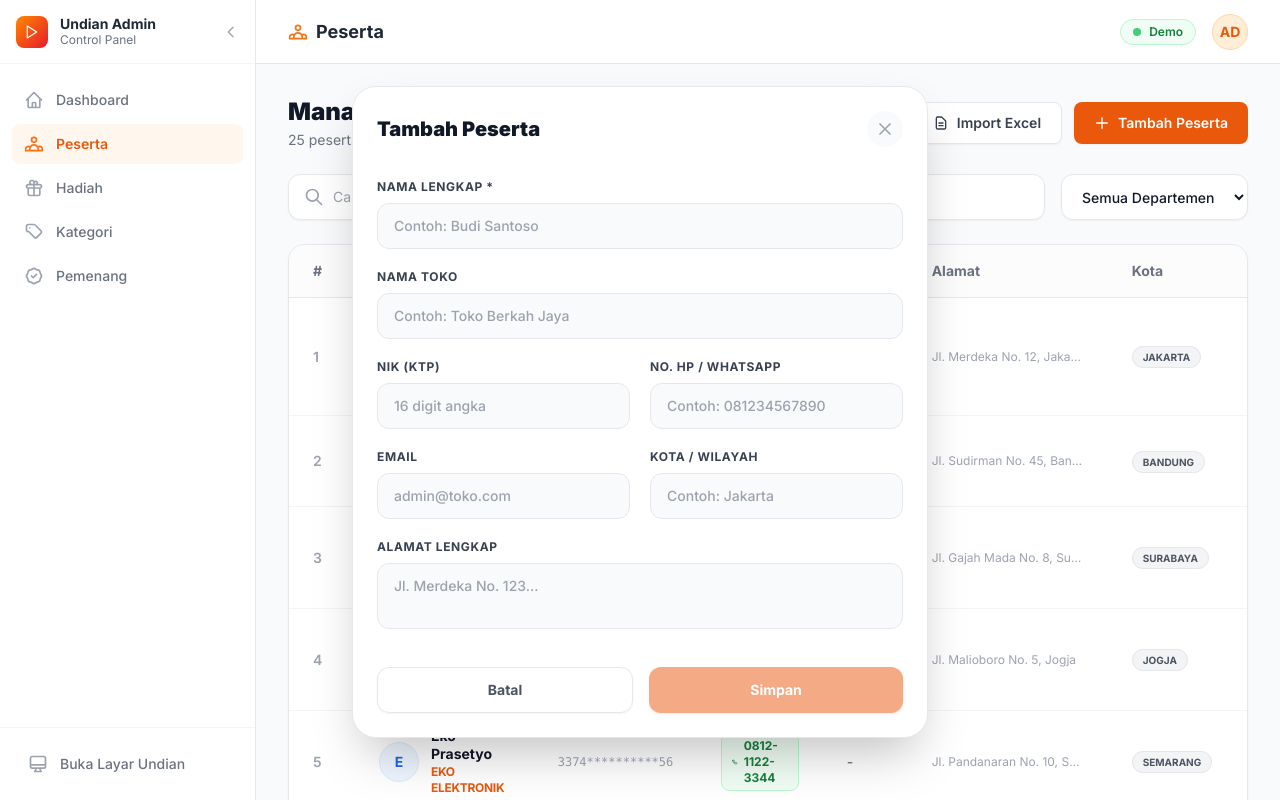
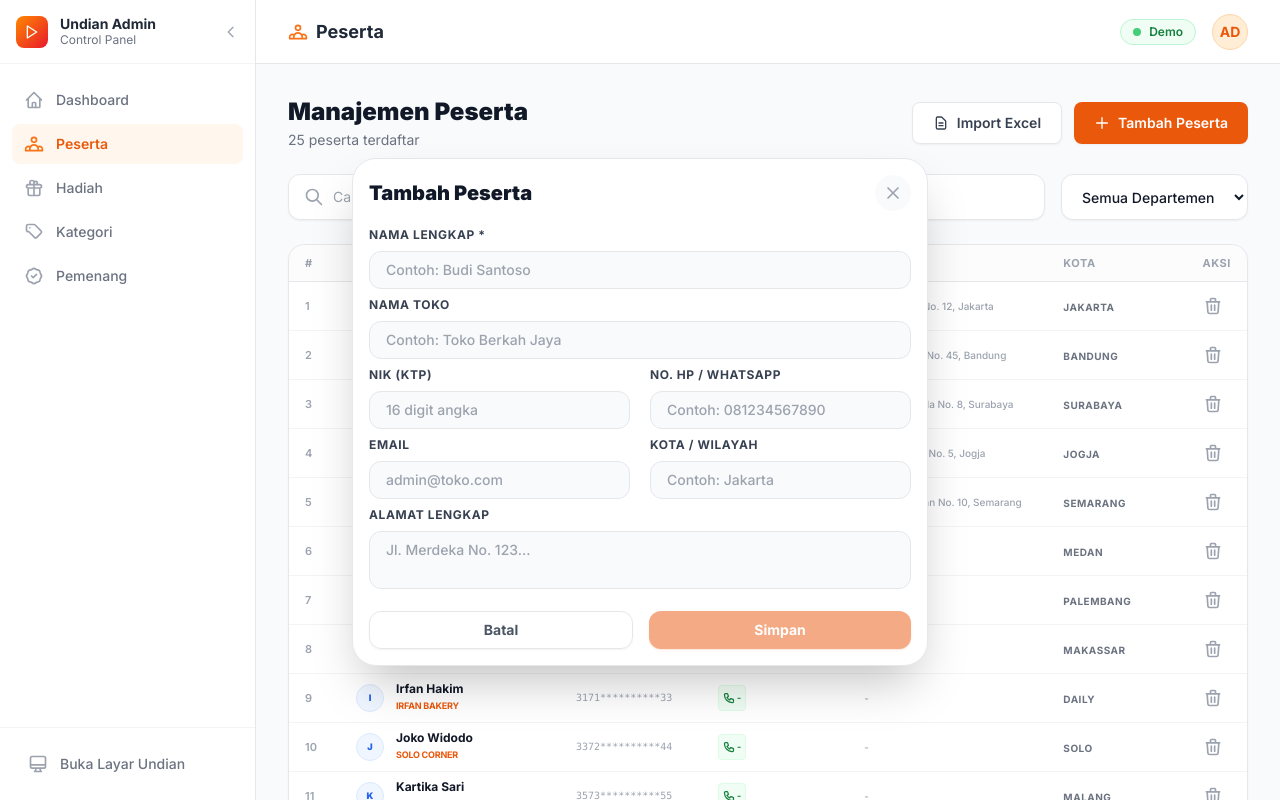
Before and after one commit to yogasara22/frontend-undian-app, a Next.js app: page /dashboard/participants in a window 1280 px wide. Both pictures are taken after a click on the button "Tambah Peserta". Built offline with nearby package versions, Linux system fonts and the light colour scheme.

Commit message:
fix: resize create modal and data table

```diff
--- a/app/dashboard/participants/page.tsx
+++ b/app/dashboard/participants/page.tsx
@@ -100,7 +100,7 @@ export default function ParticipantsPage() {
       </div>
 
       {importMsg && (
-        <div className="px-5 py-4 rounded-xl bg-green-50 border border-green-200 text-green-700 font-semibold shadow-sm text-sm">
+        <div className="px-3 py-1.5 rounded-lg bg-green-50 border border-green-200 text-green-700 text-xs font-bold whitespace-nowrap inline-flex items-center gap-1.5 shadow-sm">
           {importMsg}
         </div>
       )}
@@ -137,61 +137,59 @@ export default function ParticipantsPage() {
           <table className="w-full text-sm min-w-[800px] md:min-w-full">
             <thead>
               <tr className="border-b border-gray-200 bg-gray-50/50">
-              <th className="text-left px-6 py-4 text-gray-500 font-bold">#</th>
-              <th className="text-left px-6 py-4 text-gray-500 font-bold w-[250px]">Nama & Toko</th>
-              <th className="text-left px-6 py-4 text-gray-500 font-bold">NIK</th>
-              <th className="text-left px-6 py-4 text-gray-500 font-bold">No. HP</th>
-              <th className="text-left px-6 py-4 text-gray-500 font-bold hidden md:table-cell">Email</th>
-              <th className="text-left px-6 py-4 text-gray-500 font-bold hidden lg:table-cell">Alamat</th>
-              <th className="text-left px-6 py-4 text-gray-500 font-bold hidden sm:table-cell">Kota</th>
-              <th className="text-right px-6 py-4 text-gray-500 font-bold">Aksi</th>
+                <th className="text-left px-4 py-2 text-gray-400 font-bold text-[11px] uppercase tracking-wider">#</th>
+                <th className="text-left px-4 py-2 text-gray-400 font-bold text-[11px] uppercase tracking-wider w-[220px]">Nama & Toko</th>
+                <th className="text-left px-4 py-2 text-gray-400 font-bold text-[11px] uppercase tracking-wider">NIK</th>
+                <th className="text-left px-4 py-2 text-gray-400 font-bold text-[11px] uppercase tracking-wider">No. HP</th>
+                <th className="text-left px-4 py-2 text-gray-400 font-bold text-[11px] uppercase tracking-wider hidden lg:table-cell">Alamat</th>
+                <th className="text-left px-4 py-2 text-gray-400 font-bold text-[11px] uppercase tracking-wider hidden sm:table-cell">Kota</th>
+                <th className="text-right px-4 py-2 text-gray-400 font-bold text-[11px] uppercase tracking-wider">Aksi</th>
               </tr>
             </thead>
             <tbody>
               {filtered.length === 0 ? (
                 <tr>
-                <td colSpan={5} className="px-6 py-12 text-center text-gray-400 font-medium bg-gray-50/30">
+                  <td colSpan={8} className="px-6 py-12 text-center text-gray-400 font-medium bg-gray-50/30">
                     Tidak ada peserta ditemukan
                   </td>
                 </tr>
               ) : (
                 filtered.map((p, i) => (
                   <tr key={p.id} className="border-b border-gray-100 last:border-0 hover:bg-gray-50 transition-colors">
-                  <td className="px-6 py-4 text-gray-400 font-semibold">{i + 1}</td>
-                  <td className="px-6 py-4">
+                    <td className="px-4 py-1.5 text-gray-400 font-semibold text-[11px]">{i + 1}</td>
+                    <td className="px-4 py-1.5">
                       <div className="flex items-center gap-3">
-                      <div className="w-10 h-10 rounded-full bg-blue-50 border border-blue-100 flex items-center justify-center text-blue-600 text-sm font-bold flex-shrink-0">
+                        <div className="w-7 h-7 rounded-full bg-blue-50 border border-blue-100 flex items-center justify-center text-blue-600 text-[9px] font-black flex-shrink-0">
                           {p.name.charAt(0)}
                         </div>
                         <div>
-                        <div className="text-gray-900 font-bold leading-tight">{p.name}</div>
+                          <div className="text-gray-900 font-bold leading-tight text-xs">{p.name}</div>
                           {p.shopName && (
-                          <div className="text-orange-600 text-xs font-bold uppercase mt-0.5 tracking-tight">{p.shopName}</div>
+                            <div className="text-orange-600 text-[9px] font-bold uppercase tracking-tight">{p.shopName}</div>
                           )}
                         </div>
                       </div>
                     </td>
-                  <td className="px-6 py-4 font-mono text-xs text-gray-400">
+                    <td className="px-4 py-1.5 font-mono text-[10px] text-gray-400">
                       {p.ktpNumber || '-'}
                     </td>
-                  <td className="px-6 py-4">
-                    <span className="inline-flex items-center gap-1.5 px-2.5 py-1 rounded-lg bg-green-50 text-green-700 border border-green-200 text-xs font-bold">
+                    <td className="px-4 py-1.5 whitespace-nowrap">
+                      <span className="inline-flex items-center gap-0.5 px-1 py-0.5 rounded bg-green-50 text-green-700 border border-green-100 text-[9px] font-bold">
                         <svg className="w-3 h-3" fill="none" viewBox="0 0 24 24" stroke="currentColor">
                           <path strokeLinecap="round" strokeLinejoin="round" strokeWidth={2.5} d="M3 5a2 2 0 012-2h3.28a1 1 0 01.948.684l1.498 4.493a1 1 0 01-.502 1.21l-2.257 1.13a11.042 11.042 0 005.516 5.516l1.13-2.257a1 1 0 011.21-.502l4.493 1.498a1 1 0 01.684.949V19a2 2 0 01-2 2h-1C9.716 21 3 14.284 3 6V5z" />
                         </svg>
                         {p.phoneNumber || '-'}
                       </span>
                     </td>
-                  <td className="px-6 py-4 text-gray-500 font-medium hidden md:table-cell truncate max-w-[150px]">{p.email || '-'}</td>
-                  <td className="px-6 py-4 text-gray-400 text-xs hidden lg:table-cell truncate max-w-[200px]" title={p.address}>
+                    <td className="px-4 py-1.5 text-gray-400 text-[10px] font-medium hidden lg:table-cell truncate max-w-[180px]" title={p.address}>
                       {p.address || '-'}
                     </td>
-                  <td className="px-6 py-4 hidden sm:table-cell">
-                    <span className="px-2.5 py-1 text-[10px] rounded-full bg-gray-100 text-gray-600 border border-gray-200 font-bold uppercase">
+                    <td className="px-4 py-1.5 hidden sm:table-cell">
+                      <span className="text-[10px] font-bold text-gray-500 uppercase tracking-wider">
                         {p.department || 'General'}
                       </span>
                     </td>
-                  <td className="px-6 py-4 text-right">
+                    <td className="px-4 py-1.5 text-right">
                       <button
                         onClick={() => handleDelete(p.id)}
                         className="text-gray-400 hover:text-red-500 hover:bg-red-50 p-2 rounded-lg transition-colors inline-block"
@@ -214,8 +212,8 @@ export default function ParticipantsPage() {
       {/* Add Modal */}
       {showAddModal && (
         <div className="fixed inset-0 flex items-center justify-center z-[100] p-4">
-          <div className="bg-white border border-gray-200 rounded-3xl p-6 w-full max-w-xl shadow-2xl relative overflow-y-auto max-h-[90vh]">
-            <div className="flex items-center justify-between mb-8">
+          <div className="bg-white border border-gray-200 rounded-3xl p-4 w-full max-w-xl shadow-2xl relative overflow-y-auto max-h-[90vh]">
+            <div className="flex items-center justify-between mb-4">
               <h3 className="text-gray-900 font-black text-xl">Tambah Peserta</h3>
               <button onClick={() => setShowAddModal(false)} className="text-gray-400 hover:text-gray-700 bg-gray-50 hover:bg-gray-100 p-2 rounded-full transition-colors">
                 <svg className="w-5 h-5" fill="none" viewBox="0 0 24 24" stroke="currentColor">
@@ -223,7 +221,7 @@ export default function ParticipantsPage() {
                 </svg>
               </button>
             </div>
-            <div className="grid grid-cols-1 md:grid-cols-2 gap-5">
+            <div className="grid grid-cols-1 md:grid-cols-2 gap-x-5 gap-y-2">
               <div className="md:col-span-2">
                 <label className="text-gray-700 text-xs font-bold uppercase tracking-wider mb-2 block">Nama Lengkap *</label>
                 <input
@@ -231,7 +229,7 @@ export default function ParticipantsPage() {
                   placeholder="Contoh: Budi Santoso"
                   value={newName}
                   onChange={e => setNewName(e.target.value)}
-                  className="w-full px-4 py-3 rounded-xl bg-gray-50 border border-gray-200 text-gray-900 placeholder-gray-400 text-sm focus:outline-none focus:border-orange-500 focus:ring-1 focus:ring-orange-500 transition-all font-medium"
+                  className="w-full px-4 py-2 rounded-xl bg-gray-50 border border-gray-200 text-gray-900 placeholder-gray-400 text-sm focus:outline-none focus:border-orange-500 focus:ring-1 focus:ring-orange-500 transition-all font-medium"
                 />
               </div>
               <div className="md:col-span-2">
@@ -241,7 +239,7 @@ export default function ParticipantsPage() {
                   placeholder="Contoh: Toko Berkah Jaya"
                   value={newShop}
                   onChange={e => setNewShop(e.target.value)}
-                  className="w-full px-4 py-3 rounded-xl bg-gray-50 border border-gray-200 text-gray-900 placeholder-gray-400 text-sm focus:outline-none focus:border-orange-500 focus:ring-1 focus:ring-orange-500 transition-all font-medium"
+                  className="w-full px-4 py-2 rounded-xl bg-gray-50 border border-gray-200 text-gray-900 placeholder-gray-400 text-sm focus:outline-none focus:border-orange-500 focus:ring-1 focus:ring-orange-500 transition-all font-medium"
                 />
               </div>
               <div>
@@ -251,7 +249,7 @@ export default function ParticipantsPage() {
                   placeholder="16 digit angka"
                   value={newKtp}
                   onChange={e => setNewKtp(e.target.value)}
-                  className="w-full px-4 py-3 rounded-xl bg-gray-50 border border-gray-200 text-gray-900 placeholder-gray-400 text-sm focus:outline-none focus:border-orange-500 focus:ring-1 focus:ring-orange-500 transition-all font-medium"
+                  className="w-full px-4 py-2 rounded-xl bg-gray-50 border border-gray-200 text-gray-900 placeholder-gray-400 text-sm focus:outline-none focus:border-orange-500 focus:ring-1 focus:ring-orange-500 transition-all font-medium"
                 />
               </div>
               <div>
@@ -261,7 +259,7 @@ export default function ParticipantsPage() {
                   placeholder="Contoh: 081234567890"
                   value={newPhone}
                   onChange={e => setNewPhone(e.target.value)}
-                  className="w-full px-4 py-3 rounded-xl bg-gray-50 border border-gray-200 text-gray-900 placeholder-gray-400 text-sm focus:outline-none focus:border-orange-500 focus:ring-1 focus:ring-orange-500 transition-all font-medium"
+                  className="w-full px-4 py-2 rounded-xl bg-gray-50 border border-gray-200 text-gray-900 placeholder-gray-400 text-sm focus:outline-none focus:border-orange-500 focus:ring-1 focus:ring-orange-500 transition-all font-medium"
                 />
               </div>
               <div>
@@ -271,7 +269,7 @@ export default function ParticipantsPage() {
                   placeholder="admin@toko.com"
                   value={newEmail}
                   onChange={e => setNewEmail(e.target.value)}
-                  className="w-full px-4 py-3 rounded-xl bg-gray-50 border border-gray-200 text-gray-900 placeholder-gray-400 text-sm focus:outline-none focus:border-orange-500 focus:ring-1 focus:ring-orange-500 transition-all font-medium"
+                  className="w-full px-4 py-2 rounded-xl bg-gray-50 border border-gray-200 text-gray-900 placeholder-gray-400 text-sm focus:outline-none focus:border-orange-500 focus:ring-1 focus:ring-orange-500 transition-all font-medium"
                 />
               </div>
               <div>
@@ -281,7 +279,7 @@ export default function ParticipantsPage() {
                   placeholder="Contoh: Jakarta"
                   value={newDept}
                   onChange={e => setNewDept(e.target.value)}
-                  className="w-full px-4 py-3 rounded-xl bg-gray-50 border border-gray-200 text-gray-900 placeholder-gray-400 text-sm focus:outline-none focus:border-orange-500 focus:ring-1 focus:ring-orange-500 transition-all font-medium"
+                  className="w-full px-4 py-2 rounded-xl bg-gray-50 border border-gray-200 text-gray-900 placeholder-gray-400 text-sm focus:outline-none focus:border-orange-500 focus:ring-1 focus:ring-orange-500 transition-all font-medium"
                 />
               </div>
               <div className="md:col-span-2">
@@ -291,21 +289,21 @@ export default function ParticipantsPage() {
                   value={newAddress}
                   onChange={e => setNewAddress(e.target.value)}
                   rows={2}
-                  className="w-full px-4 py-3 rounded-xl bg-gray-50 border border-gray-200 text-gray-900 placeholder-gray-400 text-sm focus:outline-none focus:border-orange-500 focus:ring-1 focus:ring-orange-500 transition-all font-medium resize-none"
+                  className="w-full px-4 py-2 rounded-xl bg-gray-50 border border-gray-200 text-gray-900 placeholder-gray-400 text-sm focus:outline-none focus:border-orange-500 focus:ring-1 focus:ring-orange-500 transition-all font-medium resize-none"
                 />
               </div>
             </div>
-            <div className="flex gap-4 mt-8">
+            <div className="flex gap-4 mt-4">
               <button
                 onClick={() => setShowAddModal(false)}
-                className="flex-1 px-4 py-3 rounded-xl border border-gray-200 text-gray-600 hover:bg-gray-50 transition-all text-sm font-bold shadow-sm"
+                className="flex-1 px-4 py-2 rounded-xl border border-gray-200 text-gray-600 hover:bg-gray-50 transition-all text-sm font-bold shadow-sm"
               >
                 Batal
               </button>
               <button
                 onClick={handleAdd}
                 disabled={!newName.trim()}
-                className="flex-1 px-4 py-3 rounded-xl bg-orange-600 hover:bg-orange-700 disabled:opacity-50 disabled:cursor-not-allowed text-white transition-all text-sm font-bold shadow-sm shadow-orange-600/30"
+                className="flex-1 px-4 py-2 rounded-xl bg-orange-600 hover:bg-orange-700 disabled:opacity-50 disabled:cursor-not-allowed text-white transition-all text-sm font-bold shadow-sm shadow-orange-600/30"
               >
                 Simpan
               </button>
--- a/app/dashboard/winners/page.tsx
+++ b/app/dashboard/winners/page.tsx
@@ -115,9 +115,9 @@ export default function WinnersPage() {
             const count = winners.filter(w => w.category === cat.name).length;
             if (count === 0) return null;
             return (
-              <div key={cat.id} className="bg-white border border-gray-200 rounded-xl p-5 shadow-sm">
-                <div className="text-3xl font-black text-gray-900 mb-1">{count}</div>
-                <div className="text-gray-500 text-xs font-bold uppercase tracking-wider">{cat.name}</div>
+              <div key={cat.id} className="bg-white border border-gray-200 rounded-xl p-3.5 shadow-sm">
+                <div className="text-2xl font-black text-gray-900 mb-0.5">{count}</div>
+                <div className="text-gray-500 text-[10px] font-bold uppercase tracking-wider">{cat.name}</div>
               </div>
             );
           })}
@@ -130,13 +130,13 @@ export default function WinnersPage() {
           <table className="w-full text-sm min-w-[700px] md:min-w-full">
             <thead>
               <tr className="border-b border-gray-200 bg-gray-50/50">
-                <th className="text-left px-6 py-4 text-gray-500 font-bold">#</th>
-                <th className="text-left px-6 py-4 text-gray-500 font-bold">Pemenang</th>
-                <th className="text-left px-6 py-4 text-gray-500 font-bold hidden md:table-cell">Departemen</th>
-                <th className="text-left px-6 py-4 text-gray-500 font-bold">Hadiah</th>
-                <th className="text-left px-6 py-4 text-gray-500 font-bold hidden sm:table-cell">Kategori</th>
-                <th className="text-left px-6 py-4 text-gray-500 font-bold hidden lg:table-cell">Waktu</th>
-                <th className="text-right px-6 py-4 text-gray-500 font-bold">Aksi</th>
+                <th className="text-left px-4 py-2 text-gray-400 font-bold text-[11px] uppercase tracking-wider">#</th>
+                <th className="text-left px-4 py-2 text-gray-400 font-bold text-[11px] uppercase tracking-wider">Pemenang</th>
+                <th className="text-left px-4 py-2 text-gray-400 font-bold text-[11px] uppercase tracking-wider hidden md:table-cell">Departemen</th>
+                <th className="text-left px-4 py-2 text-gray-400 font-bold text-[11px] uppercase tracking-wider">Hadiah</th>
+                <th className="text-left px-4 py-2 text-gray-400 font-bold text-[11px] uppercase tracking-wider hidden sm:table-cell">Kategori</th>
+                <th className="text-left px-4 py-2 text-gray-400 font-bold text-[11px] uppercase tracking-wider hidden lg:table-cell">Waktu</th>
+                <th className="text-right px-4 py-2 text-gray-400 font-bold text-[11px] uppercase tracking-wider">Aksi</th>
               </tr>
             </thead>
             <tbody>
@@ -149,32 +149,32 @@ export default function WinnersPage() {
               ) : (
                 filtered.map((w, i) => (
                   <tr key={w.id} className="border-b border-gray-100 last:border-0 hover:bg-gray-50 transition-colors">
-                    <td className="px-6 py-4">
-                      <div className="flex items-center justify-center w-8 h-8 rounded-full bg-gray-100 border border-gray-200 font-bold text-gray-600">
+                    <td className="px-4 py-1.5">
+                      <div className="flex items-center justify-center w-6 h-6 rounded-full bg-gray-100 border border-gray-100 font-bold text-gray-600">
                         {i < 3 ? (
-                          <span className="text-lg leading-none">{['🥇', '🥈', '🥉'][i]}</span>
+                          <span className="text-xs">{['🥇', '🥈', '🥉'][i]}</span>
                         ) : (
-                          <span className="text-sm">{i + 1}</span>
+                          <span className="text-[9px]">{i + 1}</span>
                         )}
                       </div>
                     </td>
-                    <td className="px-6 py-4">
-                      <div className="flex items-center gap-3">
-                        <div className="w-9 h-9 rounded-full bg-orange-100 border border-orange-200 flex items-center justify-center text-orange-600 text-xs font-bold flex-shrink-0">
+                    <td className="px-4 py-1.5">
+                      <div className="flex items-center gap-2">
+                        <div className="w-6 h-6 rounded-full bg-orange-50 border border-orange-100 flex items-center justify-center text-orange-600 text-[9px] font-black flex-shrink-0">
                           {w.name.charAt(0)}
                         </div>
-                        <span className="text-gray-900 font-bold">{w.name}</span>
+                        <span className="text-gray-900 font-bold text-xs">{w.name}</span>
                       </div>
                     </td>
-                    <td className="px-6 py-4 text-gray-500 font-medium hidden md:table-cell">{w.department}</td>
-                    <td className="px-6 py-4 text-orange-600 font-bold text-base">{w.prize}</td>
-                    <td className="px-6 py-4 hidden sm:table-cell">
-                      <span className="px-3 py-1.5 text-xs rounded-full bg-blue-50 text-blue-600 border border-blue-200 font-bold">
+                    <td className="px-4 py-1.5 text-gray-400 font-medium text-[10px] hidden md:table-cell">{w.department}</td>
+                    <td className="px-4 py-1.5 text-orange-600 font-bold text-xs tracking-tight">{w.prize}</td>
+                    <td className="px-4 py-1.5 hidden sm:table-cell">
+                      <span className="text-[10px] font-bold text-blue-500 uppercase tracking-tight">
                         {w.category}
                       </span>
                     </td>
-                    <td className="px-6 py-4 text-gray-400 font-medium text-xs hidden lg:table-cell">{w.drawnAt}</td>
-                    <td className="px-6 py-4 text-right">
+                    <td className="px-4 py-1.5 text-gray-400 font-medium text-[9px] hidden lg:table-cell">{w.drawnAt}</td>
+                    <td className="px-4 py-1.5 text-right">
                       <button
                         onClick={() => handleDelete(w.id)}
                         className="text-gray-400 hover:text-red-500 hover:bg-red-50 p-2 rounded-lg transition-colors inline-block"
```
Also changed, not shown: app/dashboard/categories/page.tsx (+8 -8 lines), app/dashboard/prizes/page.tsx (+9 -9 lines). Lines whose indentation alone changed are shown as unchanged.
